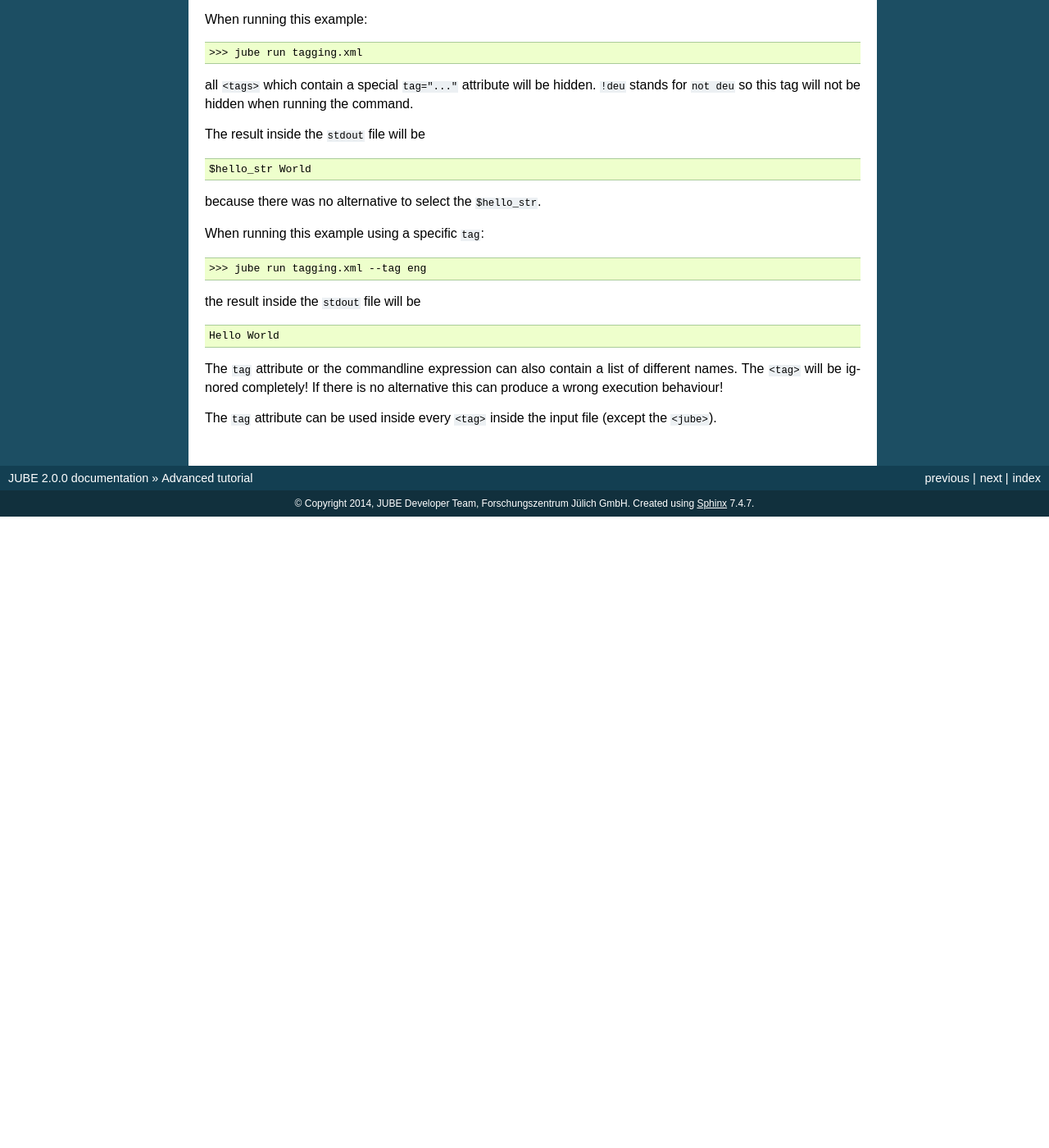
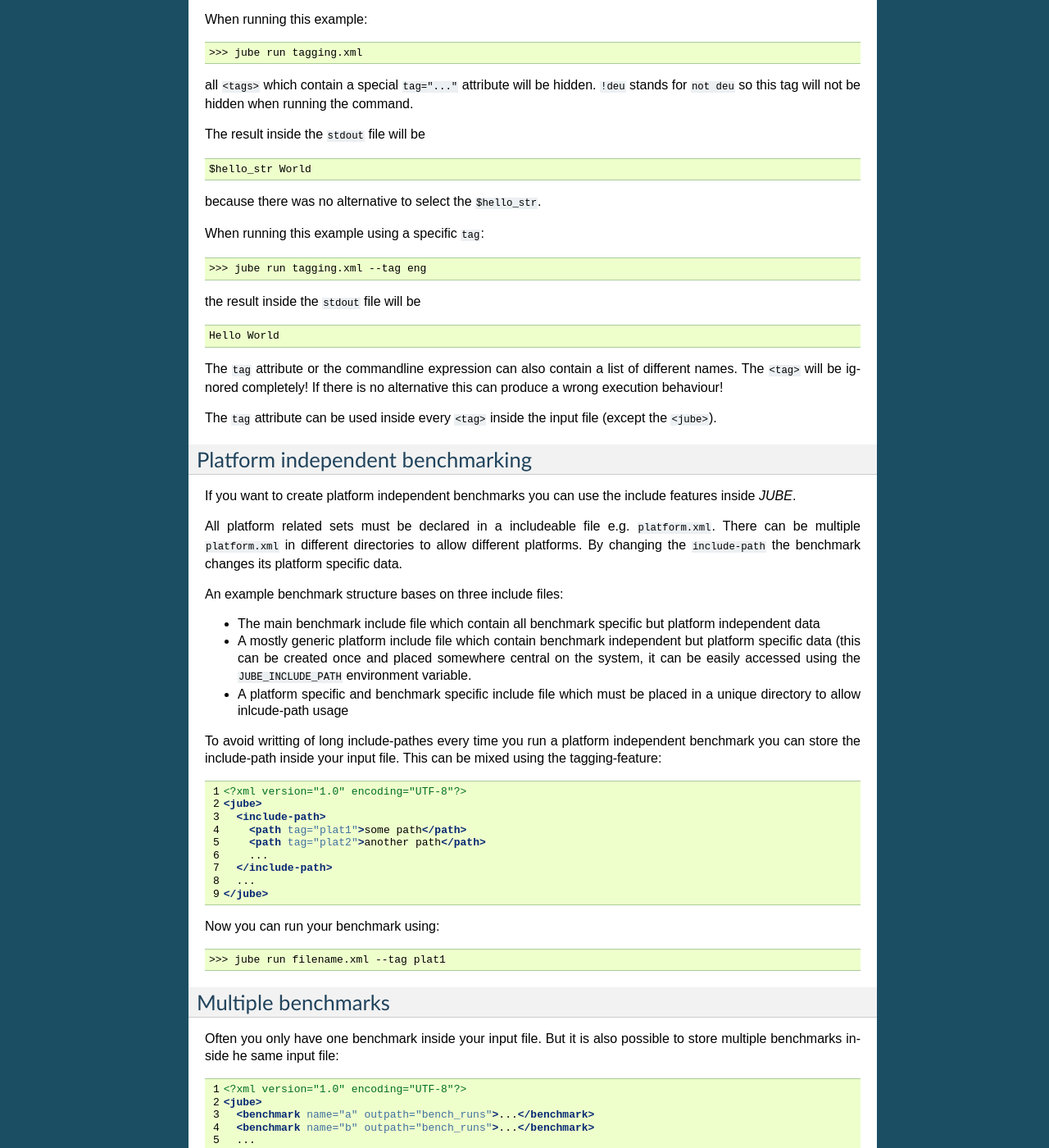
Before and after one commit to FZJ-JSC/JUBE, a Sphinx documentation site: the page built from docs/advanced.rst, in a window 1280 px wide and 1400 px high, scrolled down 4756 px. Shown: the whole window at 82% size. Built offline with Sphinx 7.4.7, drawn with Linux system fonts in a browser that asks for light colours; before the commit the page ends 5386 px from its top, so only the background shows below that; some of the changed text lies outside the part shown.

Commit message:
* update documentation * add commandline docu

```diff
--- a/docs/advanced.rst
+++ b/docs/advanced.rst
@@ -261,3 +261,82 @@ The ``tag`` attribute or the commandline expression can also contain a list of d
 be ignored completely! If there is no alternative this can produce a wrong execution behaviour!
 
 The ``tag`` attribute can be used inside every ``<tag>`` inside the input file (except the ``<jube>``).
+
+.. index:: platform independent
+
+Platform independent benchmarking
+~~~~~~~~~~~~~~~~~~~~~~~~~~~~~~~~~
+
+If you want to create platform independent benchmarks you can use the include features inside *JUBE*.
+
+All platform related sets must be declared in a includeable file e.g. ``platform.xml``. There can be multiple ``platform.xml`` in different
+directories to allow different platforms. By changing the ``include-path`` the benchmark changes its platform specific data.
+
+An example benchmark structure bases on three include files:
+
+* The main benchmark include file which contain all benchmark specific but platform independent data
+* A mostly generic platform include file which contain benchmark independent but platform specific data (this can be created once and placed somewhere
+  central on the system, it can be easily accessed using the ``JUBE_INCLUDE_PATH`` environment variable.
+* A platform specific and benchmark specific include file which must be placed in a unique directory to allow inlcude-path usage
+
+To avoid writting of long include-pathes every time you run a platform independent benchmark you can store the include-path inside your
+input file. This can be mixed using the tagging-feature:
+
+.. code-block:: xml
+   :linenos:
+
+   <?xml version="1.0" encoding="UTF-8"?>
+   <jube>
+     <include-path>
+       <path tag="plat1">some path</path>
+       <path tag="plat2">another path</path>
+       ...
+     </include-path>
+     ...
+   </jube>
+
+Now you can run your benchmark using::
+
+   >>> jube run filename.xml --tag plat1
+
+.. index:: multiple benchmarks
+
+Multiple benchmarks
+~~~~~~~~~~~~~~~~~~~
+
+Often you only have one benchmark inside your input file. But it is also possible to store multiple benchmarks inside he same input file:
+
+.. code-block:: xml
+   :linenos:
+
+   <?xml version="1.0" encoding="UTF-8"?>
+   <jube>
+     <benchmark name="a" outpath="bench_runs">...</benchmark>
+     <benchmark name="b" outpath="bench_runs">...</benchmark>
+     ...
+   </jube>
+
+All benchmarks can use the same global (as a child of ``<jube>``) declared sets. Often it might be better to use an include feature instead.
+*JUBE* will run every benchmark in the given order. Every benchmark gets an unique benchmark id.
+
+To select only one benchmark you can use::
+
+   >>> jube run filename.xml --only-bench a
+
+or::
+
+   >>> jube run filename.xml --not-bench b
+
+This information can also be stored inside the input file:
+
+.. code-block:: xml
+   :linenos:
+
+   <?xml version="1.0" encoding="UTF-8"?>
+   <jube>
+     <selection>
+       <only>a</only>
+       <not>b</not>
+     </selection>
+     ...
+   </jube>
--- a/docs/index.rst
+++ b/docs/index.rst
@@ -18,6 +18,7 @@ Contents:
 
    tutorial
    advanced
+   commandline
    devel
    glossar
 
--- a/docs/index_user.rst
+++ b/docs/index_user.rst
@@ -16,4 +16,5 @@ Welcome to JUBE's documentation!
 
    tutorial
    advanced
+   commandline
    glossar
--- a/docs/tutorial.rst
+++ b/docs/tutorial.rst
@@ -169,6 +169,12 @@ Another useful command is the ``info`` command. It will show you information con
 The third, but very important, functionality is the **logger**. Every ``run``, ``continue``, ``analyse``
 and ``result`` execution will produce a new log file inside your execution directory.
 This file contains much useful debugging output.
+
+You can also use the debugging mode::
+
+   >>> jube --debug <command> [other-args]
+
+This mode avoid any *shell* execution but will generate log files.
 
 .. index:: parameterspace creation
 
```
Also changed, not shown: docs/commandline.rst (added, +249 -0 lines), docs/devel.rst (+50 -0 lines), 2 other files.
